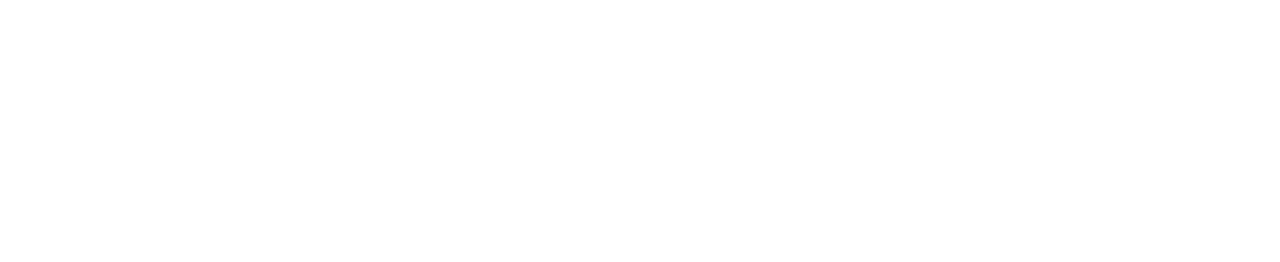
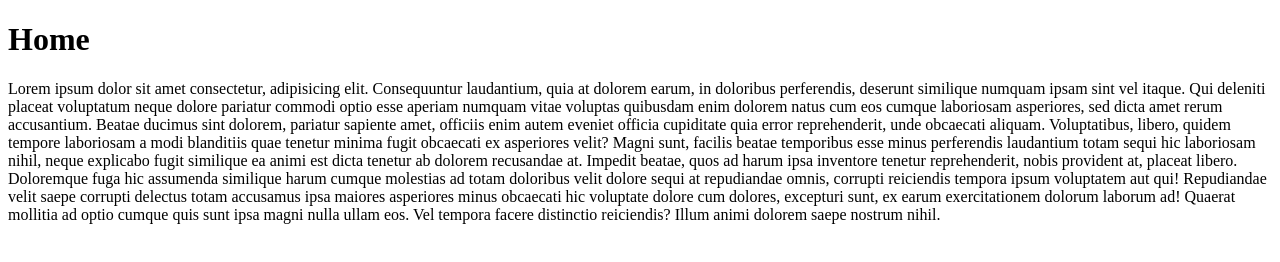
Before and after one commit to TannuGautam/gitdemo, a plain HTML site: page index.html in a window 1280 px wide. Drawn offline with Linux system fonts and the light colour scheme.

Commit message:
first commit

```diff
--- a/index.html
+++ b/index.html
@@ -8,5 +8,7 @@
   </head>
   <body>
     <script src="script.js"></script>
+    <h1>Home</h1>
+    <p>Lorem ipsum dolor sit amet consectetur, adipisicing elit. Consequuntur laudantium, quia at dolorem earum, in doloribus perferendis, deserunt similique numquam ipsam sint vel itaque. Qui deleniti placeat voluptatum neque dolore pariatur commodi optio esse aperiam numquam vitae voluptas quibusdam enim dolorem natus cum eos cumque laboriosam asperiores, sed dicta amet rerum accusantium. Beatae ducimus sint dolorem, pariatur sapiente amet, officiis enim autem eveniet officia cupiditate quia error reprehenderit, unde obcaecati aliquam. Voluptatibus, libero, quidem tempore laboriosam a modi blanditiis quae tenetur minima fugit obcaecati ex asperiores velit? Magni sunt, facilis beatae temporibus esse minus perferendis laudantium totam sequi hic laboriosam nihil, neque explicabo fugit similique ea animi est dicta tenetur ab dolorem recusandae at. Impedit beatae, quos ad harum ipsa inventore tenetur reprehenderit, nobis provident at, placeat libero. Doloremque fuga hic assumenda similique harum cumque molestias ad totam doloribus velit dolore sequi at repudiandae omnis, corrupti reiciendis tempora ipsum voluptatem aut qui! Repudiandae velit saepe corrupti delectus totam accusamus ipsa maiores asperiores minus obcaecati hic voluptate dolore cum dolores, excepturi sunt, ex earum exercitationem dolorum laborum ad! Quaerat mollitia ad optio cumque quis sunt ipsa magni nulla ullam eos. Vel tempora facere distinctio reiciendis? Illum animi dolorem saepe nostrum nihil.</p>
   </body>
 </html>
```
